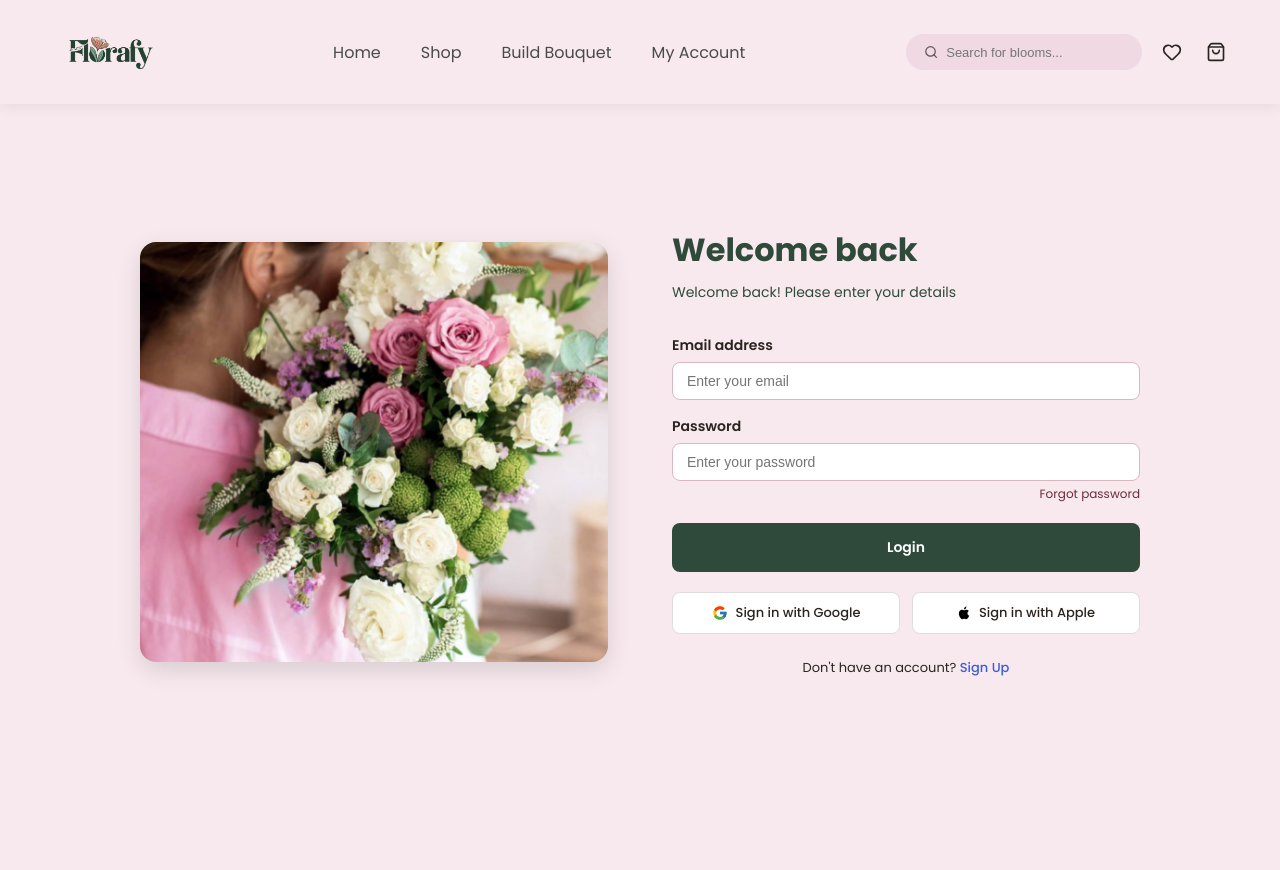
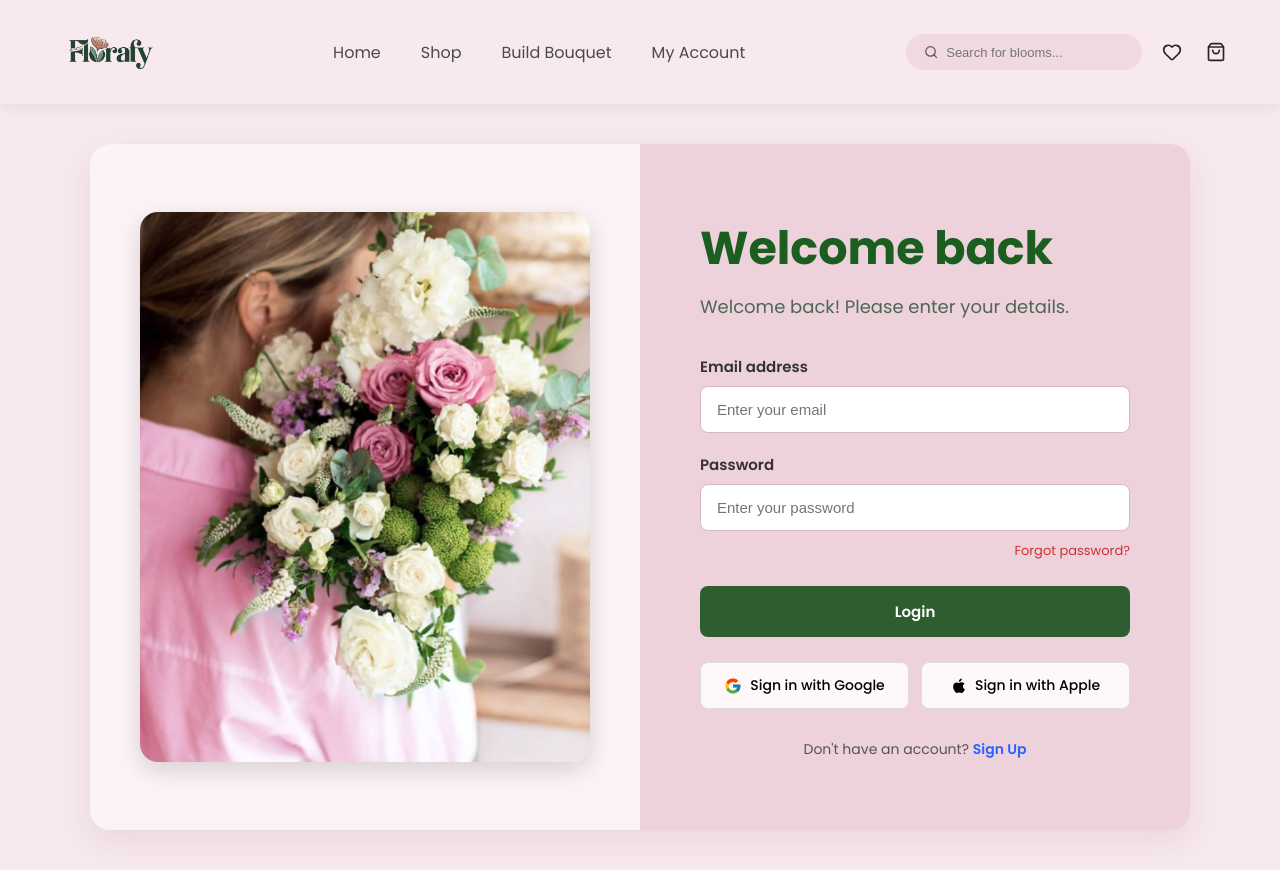
Before and after one commit to manasvistha/florafy_frontend, a React (Create React App) app: page /login in a window 1280 px wide. Before the commit the page ends 800 px from the top, so only its background shows below. Built offline with nearby package versions, Linux system fonts and the light colour scheme.

Commit message:
Card added in login page and colour change

```diff
--- a/src/pages/LoginPage.jsx
+++ b/src/pages/LoginPage.jsx
@@ -1,117 +1,146 @@
-import { Link } from 'react-router-dom';
-import Navbar from '../components/Navbar';
+import { Link } from "react-router-dom";
+import Navbar from "../components/Navbar";
+import LoginImage from "../assets/Login.png";
 
 const styles = {
   page: {
-    minHeight: 'calc(100vh - 104px)',
-    background: '#f7e9ee',
-    display: 'flex',
-    alignItems: 'center',
-    justifyContent: 'center',
-    padding: 40,
+    minHeight: "calc(100vh - 80px)",
+    background: "#f7e9ee",
+    display: "flex",
+    justifyContent: "center",
+    alignItems: "center",
+    padding: "40px 20px",
     fontFamily: "'Poppins', sans-serif",
   },
+
   card: {
-    display: 'grid',
-    gridTemplateColumns: '1fr 1fr',
-    gap: 64,
-    maxWidth: 1000,
-    width: '100%',
-    alignItems: 'center',
+    width: "1100px",
+    background: "#edd1db",
+    borderRadius: "20px",
+    display: "grid",
+    gridTemplateColumns: "1fr 1fr",
+    overflow: "hidden",
+    boxShadow: "0 12px 30px rgba(177, 135, 154, 0.18)",
   },
+
+  imageContainer: {
+    padding: "40px",
+    display: "flex",
+    justifyContent: "center",
+    alignItems: "center",
+    background: "#FCF3F6",
+  },
+
   image: {
-    width: '100%',
-    height: 420,
-    objectFit: 'cover',
-    borderRadius: 16,
-    boxShadow: '0 8px 24px rgba(0,0,0,0.12)',
+    width: "100%",
+    maxWidth: "450px",
+    height: "550px",
+    objectFit: "cover",
+    borderRadius: "18px",
+    boxShadow: "0 8px 25px rgba(0,0,0,.15)",
   },
+
+  form: {
+    padding: "70px 60px",
+    display: "flex",
+    flexDirection: "column",
+    justifyContent: "center",
+  },
+
   heading: {
-    fontSize: 32,
-    fontWeight: 700,
-    color: '#2f4a3a',
-    margin: '0 0 8px',
+    fontSize: "46px",
+    fontWeight: "700",
+    color: "#1b5e20",
+    marginBottom: "10px",
   },
+
   subtext: {
-    fontSize: 14,
-    color: '#2f4a3a',
-    margin: '0 0 32px',
+    fontSize: "18px",
+    color: "#4e6655",
+    marginBottom: "35px",
   },
+
   label: {
-    display: 'block',
-    fontSize: 14,
-    fontWeight: 600,
-    color: '#2a2420',
-    marginBottom: 6,
+    fontSize: "15px",
+    fontWeight: "600",
+    marginBottom: "8px",
+    color: "#333",
   },
+
   input: {
-    width: '100%',
-    padding: '10px 14px',
-    borderRadius: 8,
-    border: '1px solid #d9b8c4',
-    background: '#fff',
-    fontSize: 14,
-    outline: 'none',
-    marginBottom: 16,
+    width: "100%",
+    padding: "14px 16px",
+    borderRadius: "8px",
+    border: "1px solid #d9b8c4",
+    fontSize: "15px",
+    outline: "none",
+    marginBottom: "20px",
+    boxSizing: "border-box",
   },
+
   forgotRow: {
-    display: 'flex',
-    justifyContent: 'flex-end',
-    marginTop: -12,
-    marginBottom: 20,
+    display: "flex",
+    justifyContent: "flex-end",
+    marginTop: "-10px",
+    marginBottom: "25px",
   },
+
   forgotLink: {
-    fontSize: 12,
-    color: '#6d2b3a',
-    textDecoration: 'none',
+    fontSize: "13px",
+    color: "#d32f2f",
+    textDecoration: "none",
   },
+
   loginBtn: {
-    width: '100%',
-    padding: '14px',
-    borderRadius: 8,
-    border: 'none',
-    background: '#2f4a3a',
-    color: '#fff',
-    fontSize: 14,
-    fontWeight: 600,
-    cursor: 'pointer',
-    marginBottom: 20,
+    width: "100%",
+    padding: "14px",
+    background: "#2e5d2f",
+    color: "#fff",
+    border: "none",
+    borderRadius: "8px",
+    fontSize: "15px",
+    fontWeight: "600",
+    cursor: "pointer",
+    marginBottom: "25px",
   },
+
   socialRow: {
-    display: 'flex',
-    gap: 12,
-    marginBottom: 24,
+    display: "flex",
+    gap: "12px",
+    marginBottom: "30px",
   },
+
   socialBtn: {
     flex: 1,
-    display: 'flex',
-    alignItems: 'center',
-    justifyContent: 'center',
-    gap: 8,
-    padding: '10px 14px',
-    borderRadius: 8,
-    border: '1px solid #ddd',
-    background: '#fff',
-    fontSize: 13,
-    fontWeight: 500,
-    color: '#2a2420',
-    cursor: 'pointer',
+    padding: "12px",
+    borderRadius: "8px",
+    border: "1px solid #ddd",
+    background: "#FFF8FA",
+    display: "flex",
+    justifyContent: "center",
+    alignItems: "center",
+    gap: "8px",
+    cursor: "pointer",
+    fontWeight: "500",
+    fontSize: "14px",
   },
+
   footerText: {
-    fontSize: 13,
-    textAlign: 'center',
-    color: '#2a2420',
+    textAlign: "center",
+    fontSize: "14px",
+    color: "#555",
   },
+
   signUpLink: {
-    color: '#3b5bdb',
-    textDecoration: 'none',
-    fontWeight: 500,
+    color: "#2962ff",
+    textDecoration: "none",
+    fontWeight: "600",
   },
 };
 
 function GoogleIcon() {
   return (
-    <svg width="16" height="16" viewBox="0 0 48 48">
+    <svg width="18" height="18" viewBox="0 0 48 48">
       <path fill="#FFC107" d="M43.6 20.5H42V20H24v8h11.3C33.7 32.9 29.3 36 24 36c-6.6 0-12-5.4-12-12s5.4-12 12-12c3.1 0 5.8 1.1 8 3l5.7-5.7C34.6 6.1 29.6 4 24 4 12.9 4 4 12.9 4 24s8.9 20 20 20 20-8.9 20-20c0-1.3-.1-2.7-.4-3.5z"/>
       <path fill="#FF3D00" d="M6.3 14.7l6.6 4.8C14.5 16 18.9 13 24 13c3.1 0 5.8 1.1 8 3l5.7-5.7C34.6 6.1 29.6 4 24 4 16.3 4 9.7 8.3 6.3 14.7z"/>
       <path fill="#4CAF50" d="M24 44c5.5 0 10.4-1.9 14.2-5.1l-6.6-5.4C29.6 35.3 26.9 36 24 36c-5.3 0-9.7-3.1-11.3-7.6l-6.6 5.1C9.6 39.6 16.2 44 24 44z"/>
@@ -122,7 +151,7 @@ function GoogleIcon() {
 
 function AppleIcon() {
   return (
-    <svg width="14" height="14" viewBox="0 0 384 512" fill="#000">
+    <svg width="16" height="16" viewBox="0 0 384 512" fill="black">
       <path d="M318.7 268.7c-.2-36.7 16.4-64.4 50-84.8-18.8-26.9-47.2-41.7-84.7-44.6-35.5-2.8-74.3 20.7-88.5 20.7-15 0-49.4-19.7-76.4-19.7C63.3 141.2 4 184.8 4 273.5c0 26.2 4.8 53.3 14.4 81.2 12.8 37 59 127.6 107.2 126.1 25.2-.6 43-17.9 75.8-17.9 31.8 0 48.3 17.9 76.4 17.9 48.6-.7 90.4-83.5 102.6-120.6-65.2-30.7-61.7-90-61.7-91.5zM256.7 88.5c26.9-32 24.5-61.2 23.7-71.7-23.8 1.4-51.3 16.4-67 34.9-17.3 19.8-27.5 44.3-25.3 71.2 25.5 2 48.8-11 68.6-34.4z"/>
     </svg>
   );
@@ -132,33 +161,37 @@ export default function LoginPage() {
   return (
     <>
       <Navbar />
+
       <div style={styles.page}>
         <div style={styles.card}>
+
+          <div style={styles.imageContainer}>
             <img
-          src={require('../assets/Login.png')}
-          alt="Woman holding a bouquet of white and pink roses"
+              src={LoginImage}
+              alt="Flowers"
               style={styles.image}
             />
+          </div>
 
-        <div>
+          <div style={styles.form}>
+
             <h1 style={styles.heading}>Welcome back</h1>
-          <p style={styles.subtext}>Welcome back! Please enter your details</p>
 
-          <label style={styles.label} htmlFor="email">
-            Email address
-          </label>
+            <p style={styles.subtext}>
+              Welcome back! Please enter your details.
+            </p>
+
+            <label style={styles.label}>Email address</label>
+
             <input
-            id="email"
               type="email"
               placeholder="Enter your email"
               style={styles.input}
             />
 
-          <label style={styles.label} htmlFor="password">
-            Password
-          </label>
+            <label style={styles.label}>Password</label>
+
             <input
-            id="password"
               type="password"
               placeholder="Enter your password"
               style={styles.input}
@@ -166,28 +199,35 @@ export default function LoginPage() {
 
             <div style={styles.forgotRow}>
               <a href="/forgot-password" style={styles.forgotLink}>
-              Forgot password
+                Forgot password?
               </a>
             </div>
 
-          <button style={styles.loginBtn}>Login</button>
+            <button style={styles.loginBtn}>
+              Login
+            </button>
 
             <div style={styles.socialRow}>
               <button style={styles.socialBtn}>
-              <GoogleIcon /> Sign in with Google
+                <GoogleIcon />
+                Sign in with Google
               </button>
+
               <button style={styles.socialBtn}>
-              <AppleIcon /> Sign in with Apple
+                <AppleIcon />
+                Sign in with Apple
               </button>
             </div>
 
             <p style={styles.footerText}>
-            Don&apos;t have an account?{' '}
+              Don't have an account?{" "}
               <Link to="/signup" style={styles.signUpLink}>
                 Sign Up
               </Link>
             </p>
+
           </div>
+
         </div>
       </div>
     </>
```
Lines whose indentation alone changed are shown as unchanged.
